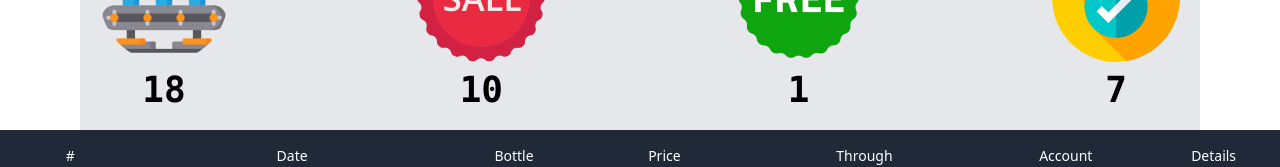
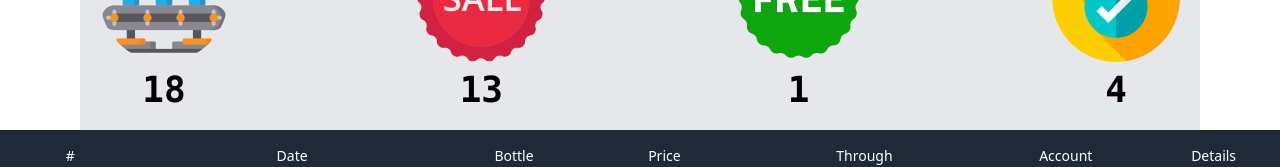
Before and after one commit to mhmadwrekat/kaddy, a Next.js app: page /Groups in a window 1280 px wide. Both pictures are taken after a click on the tab "Odai". Shown: the part 158-325 px from the top of the page. Built offline with nearby package versions, Linux system fonts and the light colour scheme.

Commit message:
Update Odai.js

```diff
--- a/components/Groups/Odai.js
+++ b/components/Groups/Odai.js
@@ -6,7 +6,7 @@ const Odai = () => {
 
   let industry = 18
 
-  let sale = 10
+  let sale = 13
 
   let free = 1
 
```
